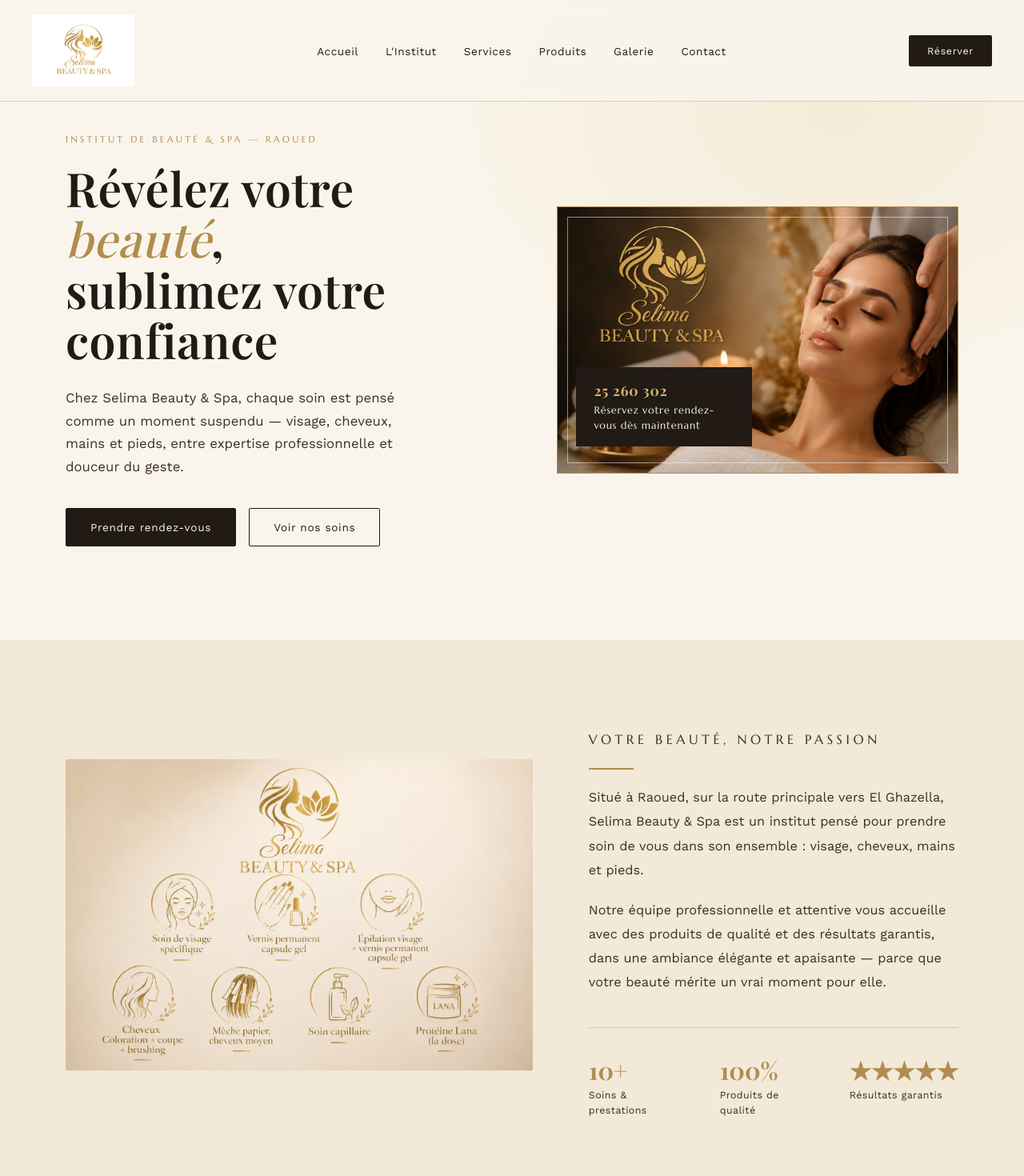
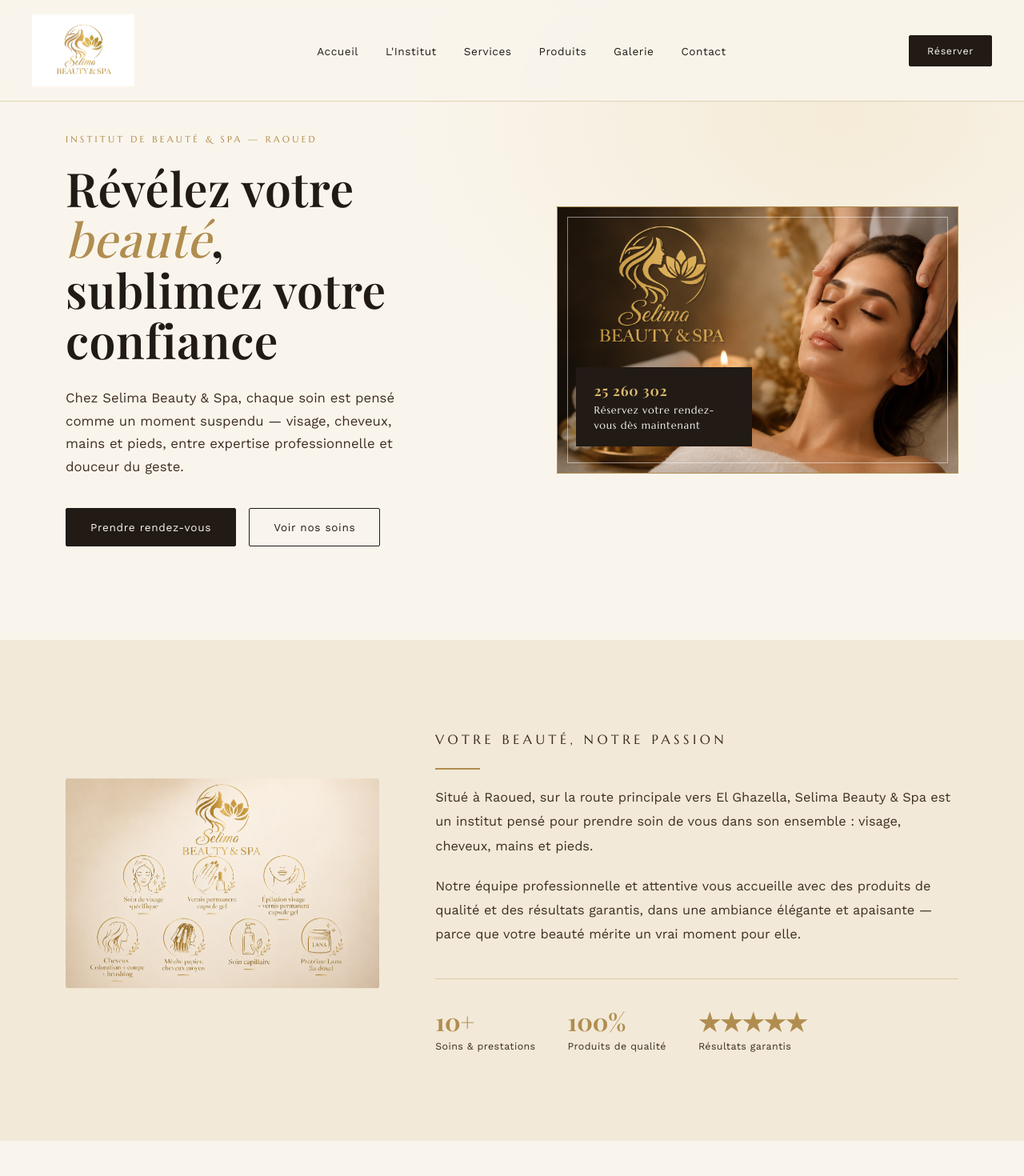
Before and after one commit to rouissiadam70-eng/Selima-Beauty-and-Spa, a React (Vite) app: page / in a window 1280 px wide. Shown: the top 1470 px of the page at 80% size. Built offline with nearby package versions, Linux system fonts and the light colour scheme; a web font is replaced by a local one.

Commit message:
Agrandir encore la photo section Institut

```diff
--- a/src/App.css
+++ b/src/App.css
@@ -149,7 +149,7 @@
 
 /* ABOUT */
 .about { background: var(--ivory-deep); }
-.about-grid { display: grid; grid-template-columns: 1.20fr 0.95fr; gap: 70px; align-items: center; }
+.about-grid { display: grid; grid-template-columns: 0.75fr 1.25fr; gap: 70px; align-items: center; }
 .about-figure { position: relative; }
 .about-figure img {
   border-radius: 2px;
```
